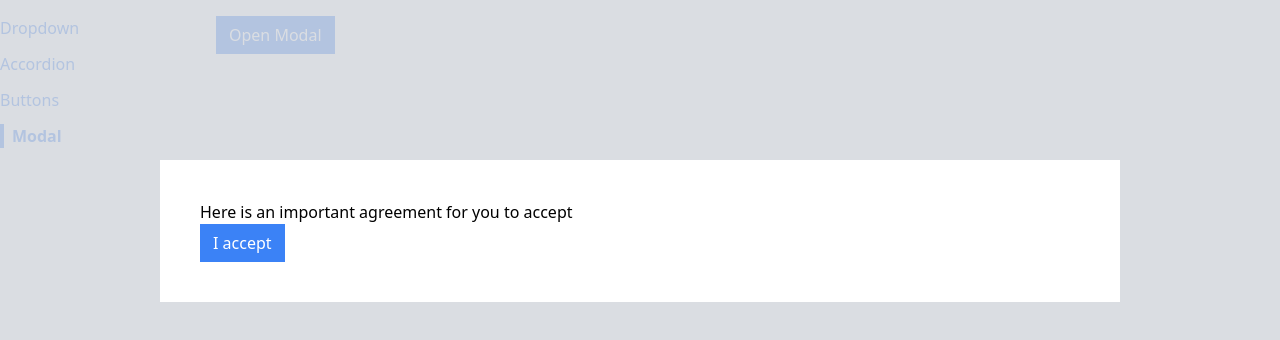
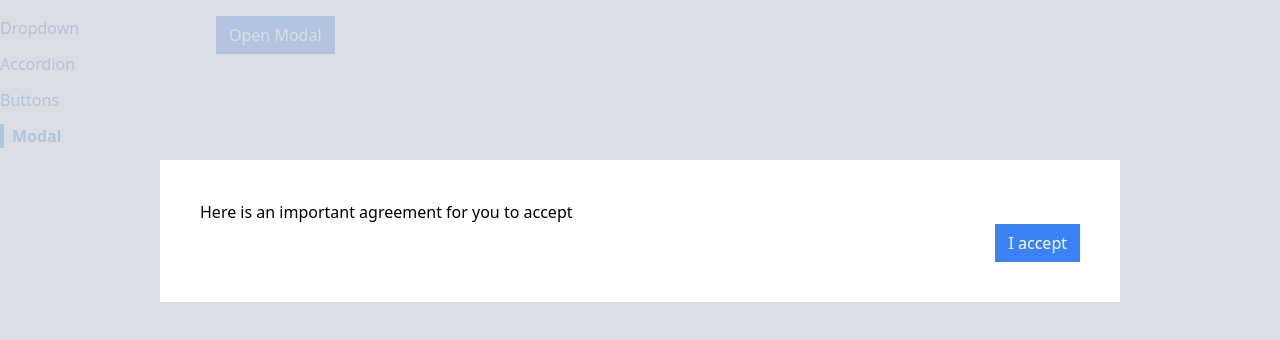
Before and after one commit to MarkLannen/React_Custom-Nav_Routing-Systems_Vite, a React (Vite) app: page /modal in a window 1280 px wide. Both pictures are taken after a click on the button "Open Modal". Shown: the top 340 px of the page. Built offline with nearby package versions, Linux system fonts and the light colour scheme.

Commit message:
position text and button inside modal

```diff
--- a/src/assets/components/Modal.jsx
+++ b/src/assets/components/Modal.jsx
@@ -9,8 +9,8 @@
         className='absolute inset-0 bg-gray-300 opacity-80'
       ></div>
       <div className='absolute inset-40 p-10 bg-white h-fit'>
-        {children}
-        {actionBar}
+        <div className='flex flex-col justify-between h-full '>{children}</div>
+        <div className='flex justify-end'> {actionBar}</div>
       </div>
     </div>,
     document.querySelector('.modal-container')
```
